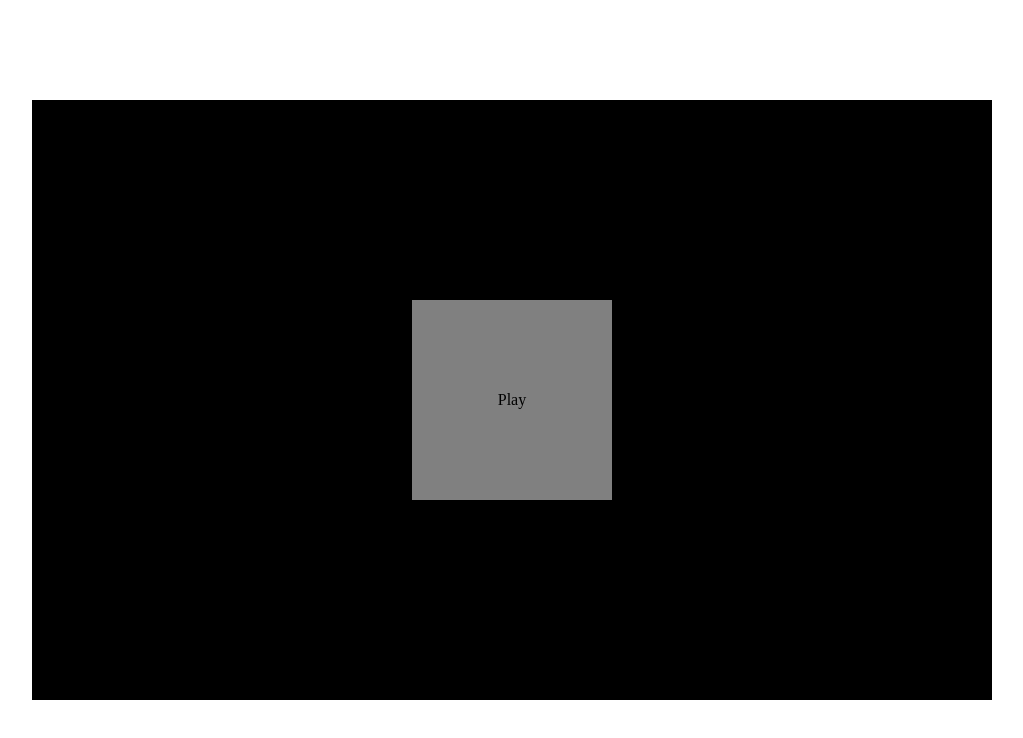
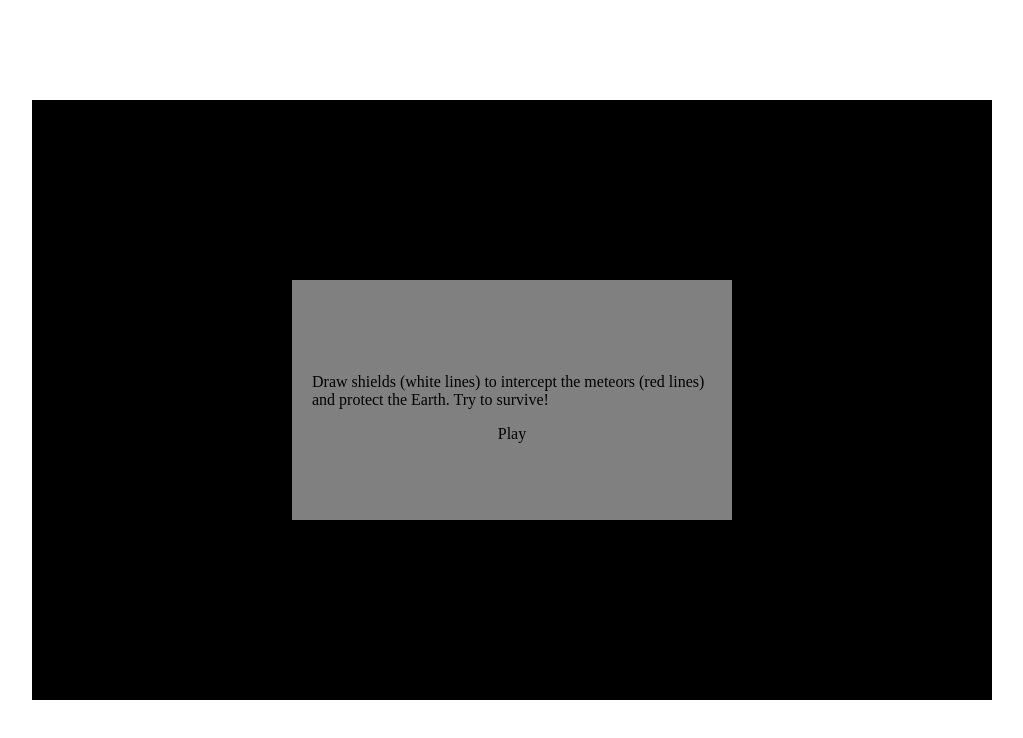
Before and after one commit to elvis-yuan/JankyEarthDefense, a website built with webpack: page index.html in a window 1280 px wide. Shown: the whole page, without its empty margins (128-1151 px from the left). Built offline with nearby package versions, Linux system fonts and the light colour scheme.

Commit message:
remove debuggers

```diff
--- a/game.css
+++ b/game.css
@@ -15,10 +15,12 @@ canvas {
 
 #game-instructions {
   height: 200px;
-  width: 200px;
+  width: 400px;
+  padding: 20px;
   background-color: grey;
   position: absolute;
   display: flex;
+  flex-direction: column;
   justify-content: center;
   align-items: center;
 }
--- a/index.html
+++ b/index.html
@@ -13,7 +13,11 @@
     <div class="game-container">
       <canvas id="myCanvas" height="600" width="960"></canvas>
       <div id="game-instructions" class="">
-        <span>Play</span>
+        <p>
+          Draw shields (white lines) to intercept the meteors (red lines) and
+          protect the Earth. Try to survive!
+        </p>
+        <span id="play-button">Play</span>
       </div>
     </div>
   </body>
--- a/src/bundle.js
+++ b/src/bundle.js
@@ -103,7 +103,8 @@ document.addEventListener("DOMContentLoaded", () => {
   var ctx = canvas.getContext("2d");
 
   var instructions = document.getElementById("game-instructions");
-  instructions.addEventListener("click", handleClick);
+  var play = document.getElementById("play-button");
+  play.addEventListener("click", handleClick);
 
   function handleClick(e) {
     const newGame = new _game__WEBPACK_IMPORTED_MODULE_0__["default"](canvas, ctx);
@@ -159,7 +160,6 @@ class Explosion {
 __webpack_require__.r(__webpack_exports__);
 class Flare {
   constructor(x, y, hue, ctx) {
-    debugger;
     this.x = x;
     this.y = y;
     this.hue = hue;
--- a/src/entry.js
+++ b/src/entry.js
@@ -5,7 +5,8 @@ document.addEventListener("DOMContentLoaded", () => {
   var ctx = canvas.getContext("2d");
 
   var instructions = document.getElementById("game-instructions");
-  instructions.addEventListener("click", handleClick);
+  var play = document.getElementById("play-button");
+  play.addEventListener("click", handleClick);
 
   function handleClick(e) {
     const newGame = new Game(canvas, ctx);
--- a/src/flare.js
+++ b/src/flare.js
@@ -1,6 +1,5 @@
 class Flare {
   constructor(x, y, hue, ctx) {
-    debugger;
     this.x = x;
     this.y = y;
     this.hue = hue;
```
Also changed, not shown: 1 other file.
